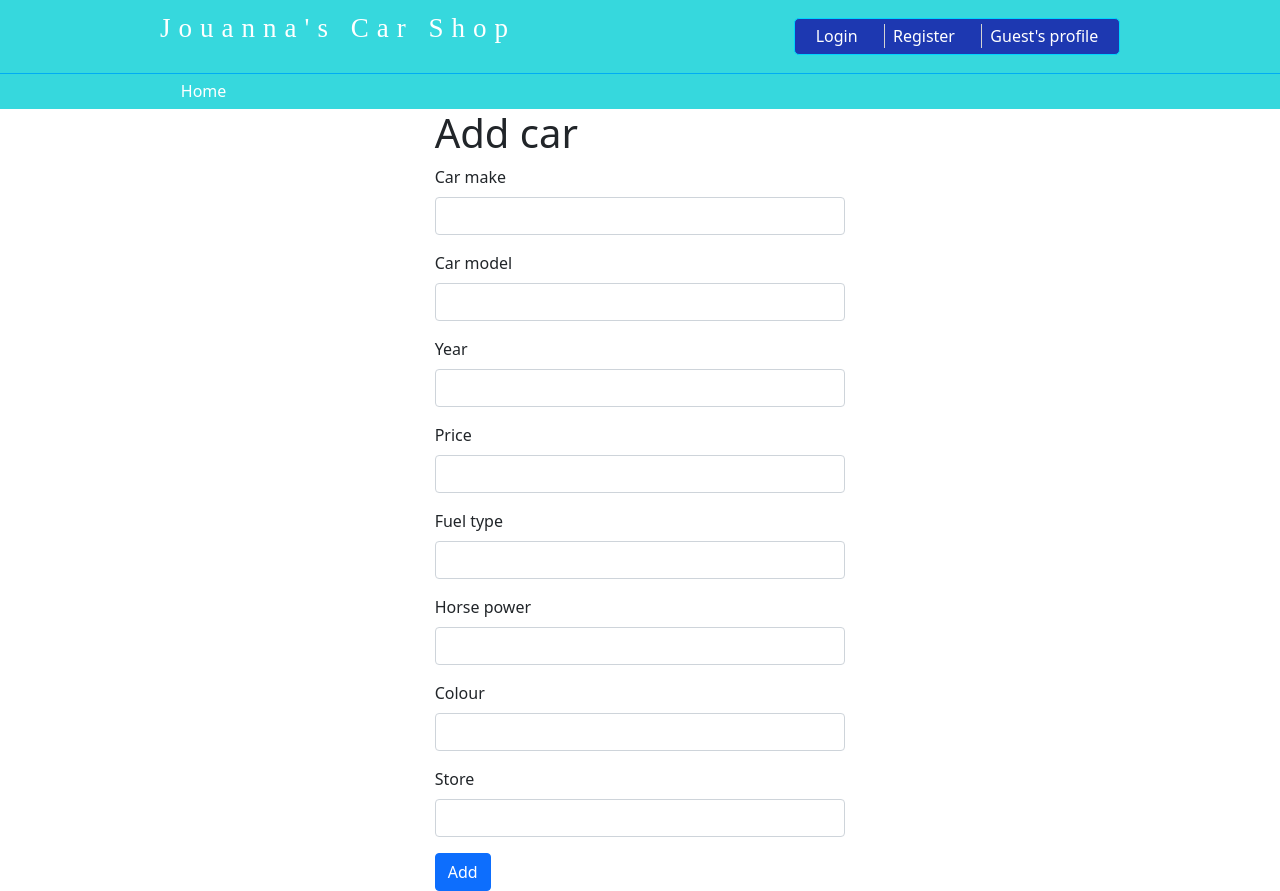
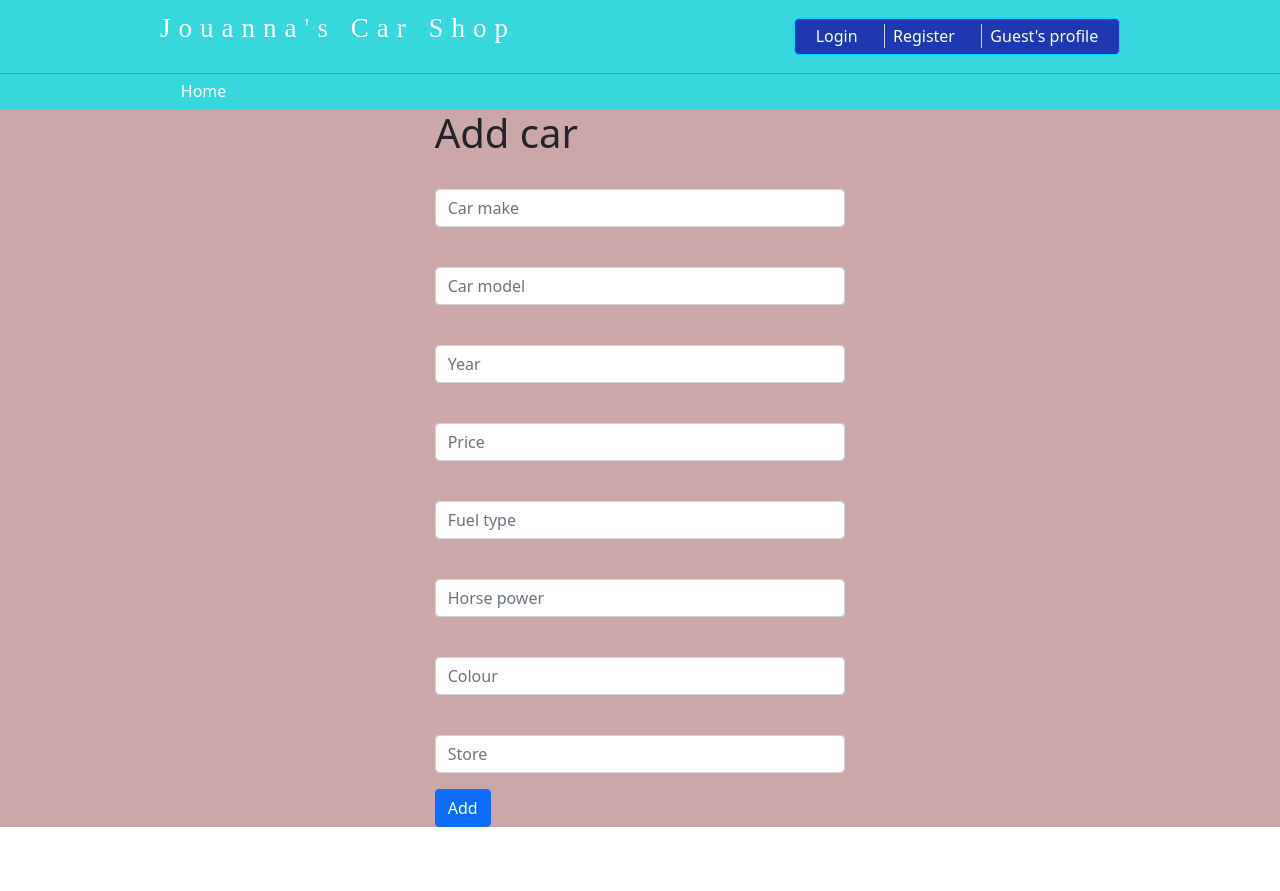
Before and after one commit to Jouanna/JouannaCarShop, an Angular app in the folder JouannaCarShopApp/: page /create in a window 1280 px wide. After the commit the page ends 827 px from the top, so only its background shows below. Built offline with nearby package versions, Linux system fonts and the light colour scheme; a web font is replaced by a local one.

Commit message:
Create CSS is done

```diff
--- a/JouannaCarShopApp/src/app/cars/create/create.component.html
+++ b/JouannaCarShopApp/src/app/cars/create/create.component.html
@@ -1,11 +1,11 @@
-<div class="row justify-content-center">
+<div style="background-color:rgb(204, 167, 167);" class="row justify-content-center">
     <div class="col-4">
         <h1>Add car</h1>
         <form #newCarForm="ngForm" (ngSubmit)="createCar(newCarForm)">
 
             <div class="mb-3">
-              <label for="carMake" class="form-label">Car make</label>
-              <input ngModel required #carMakeInput="ngModel" name="make" type="text" class="form-control" id="carMake" aria-describedby="emailHelp">
+              <label for="carMake" class="form-label"></label>
+              <input ngModel required #carMakeInput="ngModel" name="make" placeholder="Car make" type="text" class="form-control" id="carMake" aria-describedby="emailHelp">
             </div>
             <ng-container *ngIf="carMakeInput.touched && carMakeInput.invalid">
                 <div *ngIf="carMakeInput.errors?.required" style="background-color: crimson;">
@@ -14,8 +14,8 @@
             </ng-container>
 
             <div class="mb-3">
-                <label for="carModel" class="form-label">Car model</label>
-                <input ngModel required #carModelInput="ngModel" name="model" type="text" class="form-control" id="carModel" aria-describedby="emailHelp">
+                <label for="carModel" class="form-label"></label>
+                <input ngModel required #carModelInput="ngModel" name="model" placeholder="Car model" type="text" class="form-control" id="carModel" aria-describedby="emailHelp">
               </div>
               <ng-container *ngIf="carModelInput.touched && carModelInput.invalid">
                   <div *ngIf="carModelInput.errors?.required" style="background-color: crimson;">
@@ -24,8 +24,8 @@
               </ng-container>
 
               <div class="mb-3">
-                <label for="carYear" class="form-label">Year</label>
-                <input ngModel required #carYearInput="ngModel" name="year" type="text" class="form-control" id="carYear" aria-describedby="emailHelp">
+                <label for="carYear" class="form-label"></label>
+                <input ngModel required #carYearInput="ngModel" name="year" placeholder="Year" type="text" class="form-control" id="carYear" aria-describedby="emailHelp">
               </div>
               <ng-container *ngIf="carYearInput.touched && carYearInput.invalid">
                   <div *ngIf="carYearInput.errors?.required" style="background-color: crimson;">
@@ -34,8 +34,8 @@
               </ng-container>
 
               <div class="mb-3">
-                <label for="carPrice" class="form-label">Price</label>
-                <input ngModel required #carPriceInput="ngModel" name="price" type="text" class="form-control" id="carPrice" aria-describedby="emailHelp">
+                <label for="carPrice" class="form-label"></label>
+                <input ngModel required #carPriceInput="ngModel" name="price" placeholder="Price" type="text" class="form-control" id="carPrice" aria-describedby="emailHelp">
               </div>
               <ng-container *ngIf="carPriceInput.touched && carPriceInput.invalid">
                   <div *ngIf="carPriceInput.errors?.required" style="background-color: crimson;">
@@ -44,23 +44,23 @@
               </ng-container>
 
               <div class="mb-3">
-                <label for="carFuelType" class="form-label">Fuel type</label>
-                <input ngModel #carFuelTypeInput="ngModel" name="fuelType" type="text" class="form-control" id="carFuelType" aria-describedby="emailHelp">
+                <label for="carFuelType" class="form-label"></label>
+                <input ngModel #carFuelTypeInput="ngModel" name="fuelType" placeholder="Fuel type" type="text" class="form-control" id="carFuelType" aria-describedby="emailHelp">
               </div>
 
               <div class="mb-3">
-                <label for="carHorsePower" class="form-label">Horse power</label>
-                <input ngModel #carHorsePowerInput="ngModel" name="horsePower" type="text" class="form-control" id="carHorsePower" aria-describedby="emailHelp">
+                <label for="carHorsePower" class="form-label"></label>
+                <input ngModel #carHorsePowerInput="ngModel" name="horsePower" placeholder="Horse power" type="text" class="form-control" id="carHorsePower" aria-describedby="emailHelp">
               </div>
 
               <div class="mb-3">
-                <label for="carColour" class="form-label">Colour</label>
-                <input ngModel #carColourInput="ngModel" name="colour" type="text" class="form-control" id="carColour" aria-describedby="emailHelp">
+                <label for="carColour" class="form-label"></label>
+                <input ngModel #carColourInput="ngModel" name="colour" placeholder="Colour" type="text" class="form-control" id="carColour" aria-describedby="emailHelp">
               </div>
 
               <div class="mb-3">
-                <label for="carStore" class="form-label">Store</label>
-                <input ngModel #carStoreInput="ngModel" name="store" type="text" class="form-control" id="carStore" aria-describedby="emailHelp">
+                <label for="carStore" class="form-label"></label>
+                <input ngModel #carStoreInput="ngModel" name="store" placeholder="Store" type="text" class="form-control" id="carStore" aria-describedby="emailHelp">
               </div>
 
             <button type="submit" class="btn btn-primary">Add</button>
--- a/JouannaCarShopApp/src/app/cars/detail/detail.component.css
+++ b/JouannaCarShopApp/src/app/cars/detail/detail.component.css
@@ -13,17 +13,19 @@ p.data{
 }
 
 span.title {
-    background-color: rgb(245, 245, 233);
+    background-color: rgb(61, 212, 174);
+    background: linear-gradient(0deg, rgb(175, 95, 228) 0%, rgb(72, 184, 199) 35%, rgb(52, 209, 123) 100%);
     margin-right: 10px;
-    margin-left: 10px;
+    margin-left: 400px;
     font-weight: 400;
 }
 
 span.client-value {
     background-color: rgb(138, 237, 255);
-    background: linear-gradient(90deg, rgb(255, 251, 15) 0%, rgb(255, 34, 34) 35%, rgb(27, 221, 235) 100%);
+    background: linear-gradient(0deg, rgb(175, 95, 228) 0%, rgb(72, 184, 199) 35%, rgb(52, 209, 123) 100%);
     color: black;
     font-weight: 700;
+
 }
 
 h4{
@@ -36,7 +38,7 @@ p.loading{
     display: inline;
     font-size: 34px;
     /* margin: 0px auto; */
-    background-color: greenyellow;
+    background-color: rgb(233, 99, 22);
 }
 
 /* -----------css for the edit aside------------------------------ */
--- a/JouannaCarShopApp/src/app/cars/detail/detail.component.html
+++ b/JouannaCarShopApp/src/app/cars/detail/detail.component.html
@@ -1,40 +1,18 @@
-<!-- <nav class="navbar fixed-bottom navbar-light bg-light">
-    <a class="navbar-brand" href="#">Fixed bottom</a>
-  </nav> -->
-  <!-- <aside>
-    <div class="mini-navbar-wrap">
-        <div class="logo-wrap">
-            <p class="logo"><ng-container class="logo">Извършване на действия</ng-container></p>
-        </div>
-    </div>
-    <nav>
-        <ul>
-            <li>
-                <a routerLink="/home">Home</a>
-            </li>
-            <li>
-                <a routerLink="/clients">Clients</a>
-            </li>
-            <li>
-                <a routerLink="/new-client">New Client</a>
-            </li>
-        </ul>
-    </nav>
-
-</aside> -->
-
 
 <div *ngIf="!detail && car" class="row justify-content-center">
     <h1 class="row justify-content-center">Details</h1>
     <h4 class="row justify-content-center"> for {{car.Make}} {{car.Model}}</h4>
-    <p class="data"><span class="title">FirstName:</span> <span class="client-value">{{car?.Make}}</span> <span class="title">LastName:</span>
-        <span class="client-value">{{car?.Model}}</span></p>
-
-    <p class="data"><span class="title">EGN:</span> <span class="client-value">{{car?.Year}}</span> <span class="title">Address:</span>
-        <span class="client-value">{{car?.Price}}</span></p>
+    <p class="data"><span class="title">Car make:</span> <span class="client-value">{{car?.Make}}</span> </p>
+    <p class="data"><span class="title">Model:</span> <span class="client-value">{{car?.Model}}</span></p>
+    <p class="data"><span class="title">Year:</span> <span class="client-value">{{car?.Year}}</span> </p>
+    <p class="data"> <span class="title">Fuel type:</span> <span class="client-value">{{car?.FuelType}}</span></p>
+    <p class="data"> <span class="title">HorsePower:</span> <span class="client-value">{{car?.HorsePower}}</span></p>
+    <p class="data"> <span class="title">Colour:</span> <span class="client-value">{{car?.Colour}}</span></p>
+    <p class="data"> <span class="title">Price:</span> <span class="client-value">{{car?.Price}}</span></p>
+    <p class="data"> <span class="title">Store:</span> <span class="client-value">{{car?.Store}}</span></p>
     <br>
     <button class="btn btn-primary detail" (click)="detail=true">Edit car</button>
-    <button routerLink="/cars" class="btn btn-primary detail">Cancel</button>
+    <button routerLink="/cars" class="btn btn-primary detail">Back</button>
 </div>
 
 
@@ -42,7 +20,7 @@
 
 <div class="row justify-content-center">
     <div class="col-4" *ngIf="car && detail">
-        <h1>Edit Client</h1>
+        <h1>Edit Car</h1>
         <form #editCar="ngForm" (ngSubmit)="edit(editCar)">
 
             <div class="mb-4">
@@ -99,7 +77,7 @@
 
             <div>
                 <button type="submit" class="btn btn-primary edit">Edit Client</button>
-                <button routerLink="/cars" class="btn btn-primary edit">Cancel</button>
+                <button routerLink="/cars" class="btn btn-primary edit">Back</button>
             </div>
 
         </form>
```
